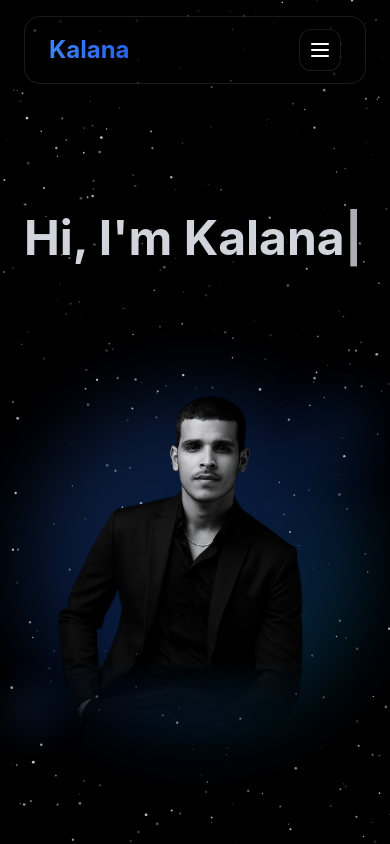
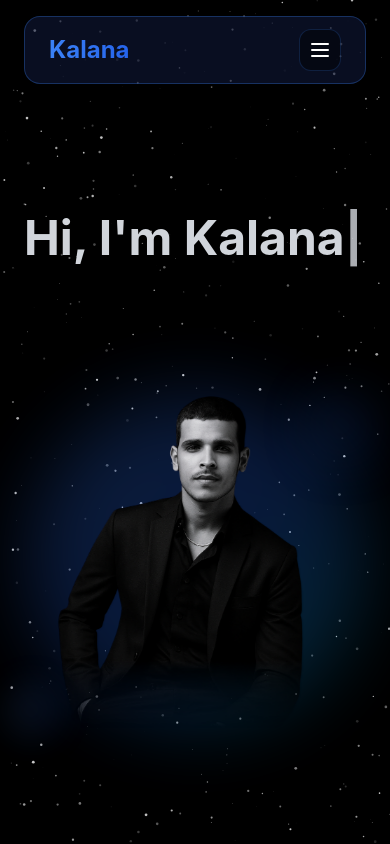
Before and after one commit to dkdesilva/portfolio_1.0, a React (Vite) app: page / in a window 390 px wide. Shown: the top 844 px of the page. Built offline with nearby package versions, Linux system fonts and the light colour scheme.

Commit message:
Navbar Chnage

```diff
--- a/src/components/Navbar.tsx
+++ b/src/components/Navbar.tsx
@@ -48,7 +48,7 @@ const Navbar = () => {
       className="fixed top-0 left-0 right-0 z-50 px-6 py-4"
     >
       <div className="max-w-7xl mx-auto">
-        <div className="backdrop-blur-xl bg-black/40 border border-white/10 rounded-2xl px-6 py-3 shadow-xl">
+        <div className="backdrop-blur-2xl bg-blue-950/40 border border-blue-500/30 rounded-2xl px-6 py-3 shadow-[0_8px_32px_0_rgba(0,0,0,0.37)]">
           <div className="flex items-center justify-between">
             <motion.div
               whileHover={{ scale: 1.05 }}
@@ -84,7 +84,7 @@ const Navbar = () => {
               whileHover={{ scale: 1.1 }}
               whileTap={{ scale: 0.95 }}
               onClick={() => setIsOpen(!isOpen)}
-              className="md:hidden p-2 rounded-xl bg-black/40 border border-white/10"
+              className="md:hidden p-2 rounded-xl bg-black/40 border border-blue-500/20"
             >
               {isOpen ? <X size={24} /> : <Menu size={24} />}
             </motion.button>
@@ -96,7 +96,7 @@ const Navbar = () => {
               initial={{ opacity: 0, height: 0 }}
               animate={{ opacity: 1, height: 'auto' }}
               exit={{ opacity: 0, height: 0 }}
-              className="md:hidden mt-4 pt-4 border-t border-white/20"
+              className="md:hidden mt-4 pt-4 border-t border-blue-500/20"
             >
               {navItems.map((item) => {
                 const Icon = item.icon;
```
